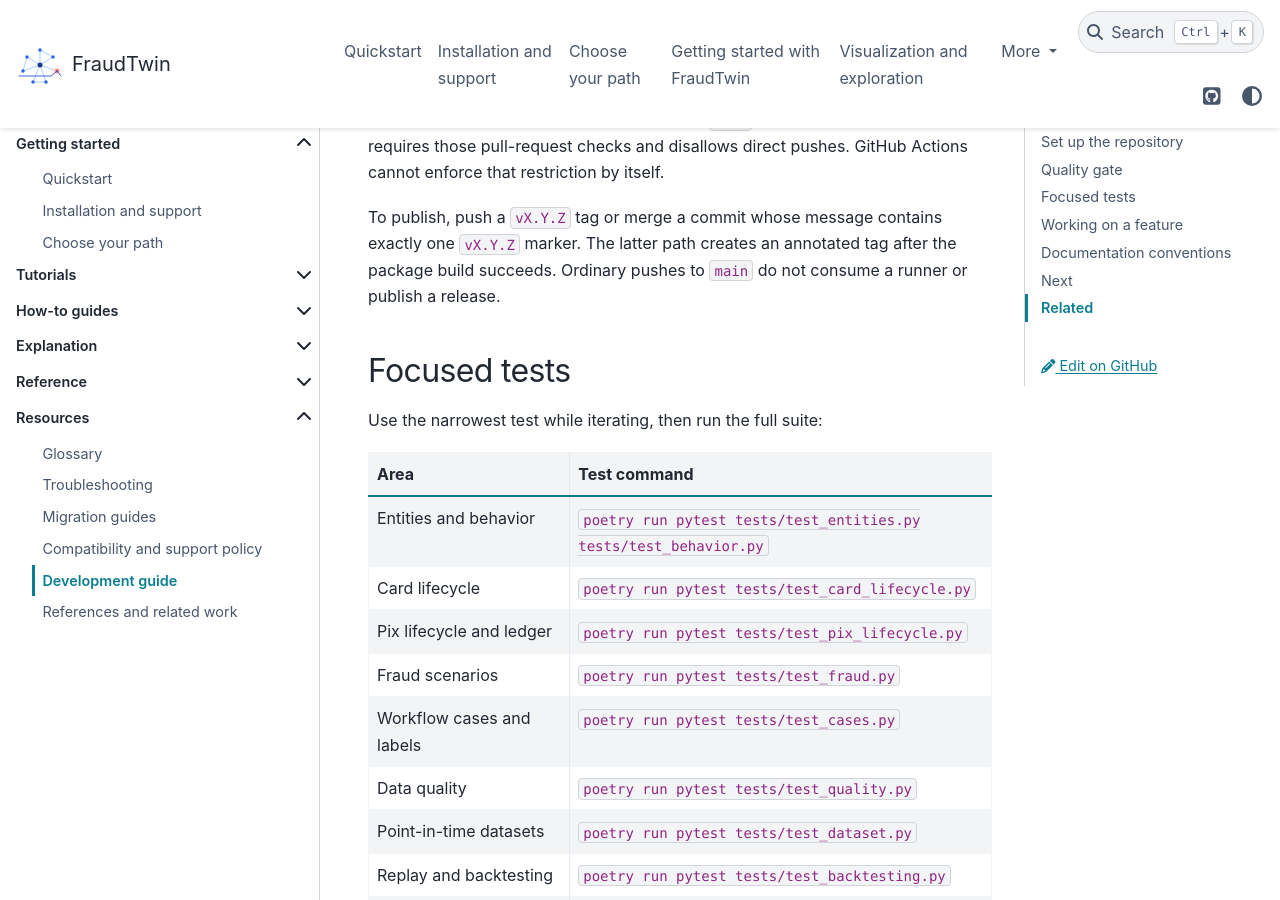
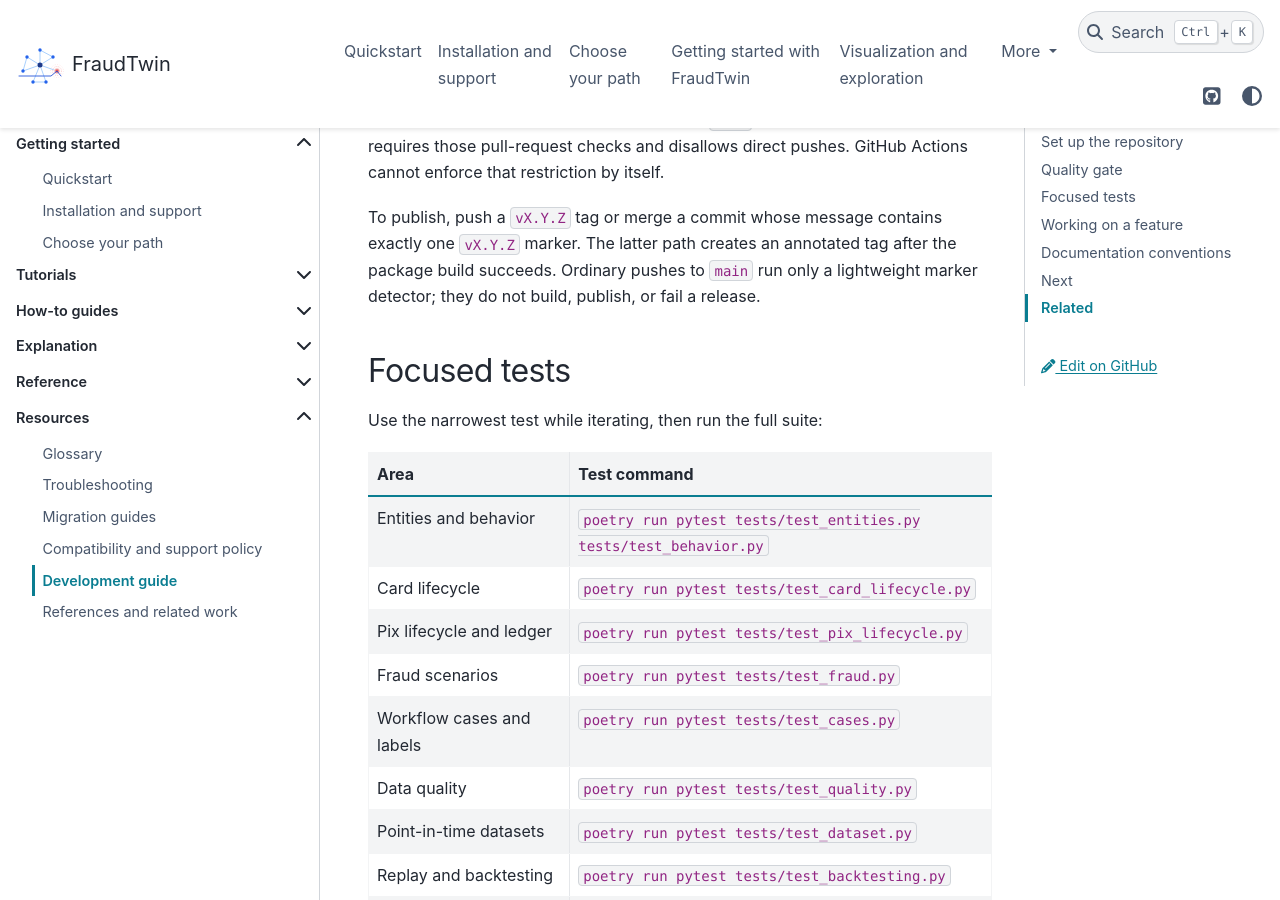
Before and after one commit to emedinac/fraud-twin, a Sphinx documentation site: the page built from docs/development.md, in a window 1280 px wide and 900 px high, scrolled down 1198 px. Built offline with Sphinx 7.4.7 and the PyData theme 0.15.4, drawn with Linux system fonts in a browser that asks for light colours.

```diff
--- a/docs/development.md
+++ b/docs/development.md
@@ -40,8 +40,8 @@
 
 To publish, push a `vX.Y.Z` tag or merge a commit whose message contains
 exactly one `vX.Y.Z` marker. The latter path creates an annotated tag after the
-package build succeeds. Ordinary pushes to `main` do not consume a runner or
-publish a release.
+package build succeeds. Ordinary pushes to `main` run only a lightweight
+marker detector; they do not build, publish, or fail a release.
 
 ## Focused tests
 
```
Also changed, not shown: 1 other file.
